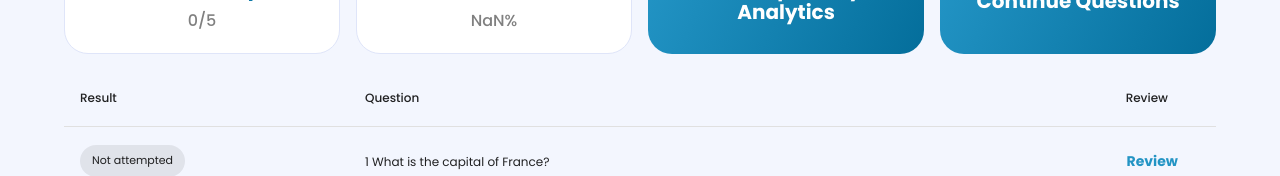
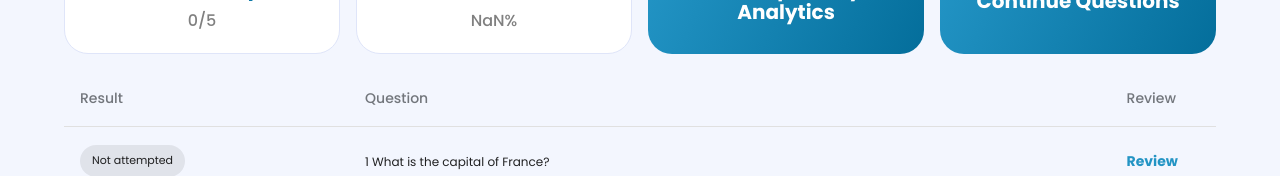
Before and after one commit to Medic-Launch-Dev/MedicLaunchFrontend, a React (Create React App) app: page /review-session in a window 1280 px wide. Shown: the part 286-462 px from the top of the page. Built offline with nearby package versions, Linux system fonts and the light colour scheme; what @tiptap/extension-subscript, @tiptap/extension-superscript would draw is missing.

Commit message:
Add styles to the TableHead in revieqquestionstable using a tableheadstyles object

```diff
--- a/src/components/review/ReviewQuestionsTable.tsx
+++ b/src/components/review/ReviewQuestionsTable.tsx
@@ -1,6 +1,8 @@
 import { Button, Chip, Table, TableBody, TableCell, TableContainer, TableHead, TableRow, styled } from "@mui/material";
 import { useNavigate } from "react-router";
 import questionsStore from "../../stores/questionsStore";
+
+
 
 export default function ReviewQuestionsTable() {
   const navigate = useNavigate();
@@ -20,14 +22,20 @@ export default function ReviewQuestionsTable() {
     return <ResultChip label="Not attempted" />
   }
 
+  const tableHeadStyles = {
+    color: "#72767C",
+    fontSize: "14px"
+  }
+
+
   return (
     <TableContainer>
       <Table>
         <TableHead>
-          <TableRow >
-            <TableCell>Result</TableCell>
-            <TableCell>Question</TableCell>
-            <TableCell sx={{textAlign:"right", paddingRight: 6 }}>Review</TableCell>
+          <TableRow>
+            <TableCell sx={tableHeadStyles}>Result</TableCell>
+            <TableCell sx={tableHeadStyles}>Question</TableCell>
+            <TableCell sx={{textAlign:"right", paddingRight: 5, ...tableHeadStyles }}>Review</TableCell>
           </TableRow>
         </TableHead>
         <TableBody>
```
